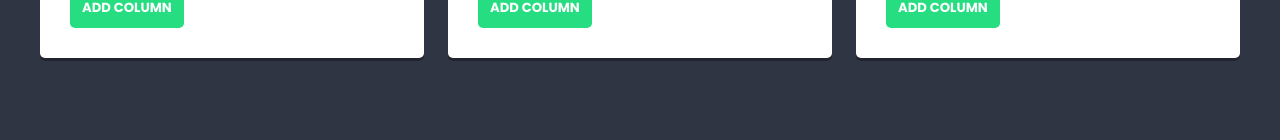
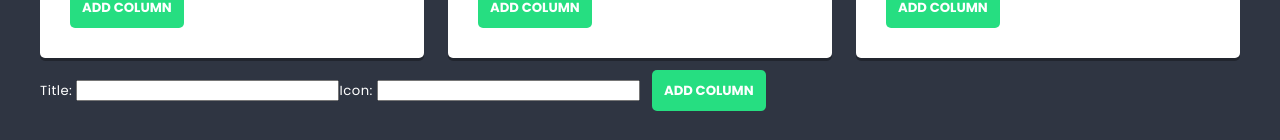
Before and after one commit to dave8git/react-notes-2024, a React (Create React App) app: page / in a window 1280 px wide. Shown: the part 796-936 px from the top of the page. Before the commit the page ends 886 px from the top, so only its background shows below. Built offline with nearby package versions, Linux system fonts and the light colour scheme.

Commit message:
Add addColumn action ready

```diff
--- a/src/Column/Column.js
+++ b/src/Column/Column.js
@@ -1,9 +1,10 @@
 import styles from './Column.module.scss';
 import Card from '../Card/Card';
 import CardForm from '../CardForm/CardForm';
-import { useSelector } from 'react-redux';
+import { useSelector, useDispatch } from 'react-redux';
 const Column = props => {
     const cards = useSelector(state => state.cards.filter(card => card.columnId === props.id));
+
 
     return (
         <article className={styles.column}>
--- a/src/ColumnForm/ColumnForm.js
+++ b/src/ColumnForm/ColumnForm.js
@@ -1,16 +1,19 @@
 import styles from './ColumnForm.module.scss';
 import { useState } from 'react';
 import Button from '../Button/Button';
+import { useDispatch } from 'react-redux';
 
 const ColumnForm = props => {
     const [title, setTitle] = useState('');
     const [icon, setIcon] = useState('');
     const handleSubmit = e => {
         e.preventDefault();
-        props.action({title: title, icon: icon});
+        dispatch({ type: 'ADD_COLUMN', newColumn: {title: title, icon: icon}});
         setTitle('');
         setIcon('');
     }
+
+    const dispatch = useDispatch();
 
     return(
         <form onSubmit={handleSubmit}>
--- a/src/List/List.js
+++ b/src/List/List.js
@@ -17,7 +17,7 @@ const List = props => {
                 {console.log(columns)}
                 {columns.map(column => <Column key={column.id} {...column} />)}
             </section>
-            {/* <ColumnForm action={addColumn} /> */}
+            <ColumnForm />
         </div>
     );
 };
--- a/src/redux/store.js
+++ b/src/redux/store.js
@@ -2,6 +2,7 @@ import { createStore } from 'redux';
 import initialState from './initialState';
 
 const reducer = (state, action) => {
+  if(action.type === 'ADD_COLUMN') return {...state, columns: [...state.columns, action.newColumn]}
   return state;
 };
 
```
